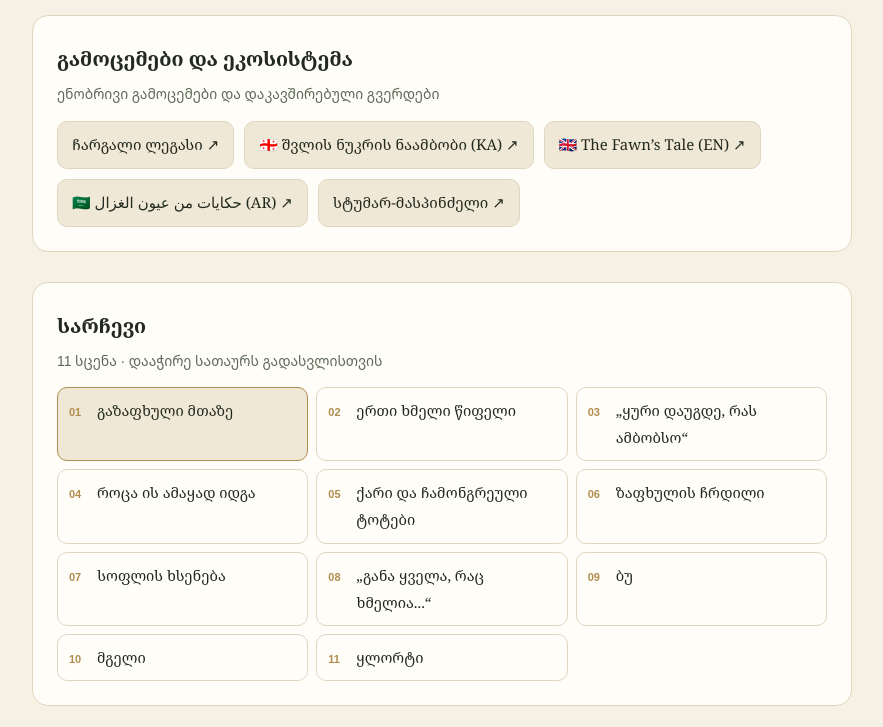
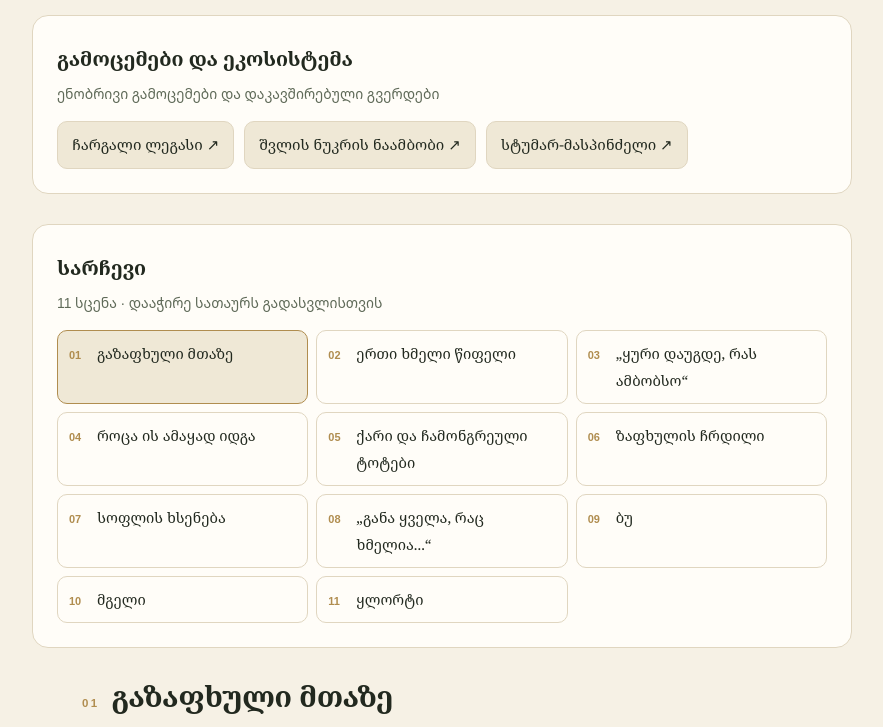
Before and after one commit to mediterraneanco-sketch/Khmelitsipeli, a plain HTML site: page index.html in a window 1280 px wide. Shown: the part 1120-1847 px from the top of the page, without its empty margins (198-1081 px from the left). Drawn offline with Linux system fonts and the light colour scheme.

Commit message:
Update index.html

```diff
--- a/index.html
+++ b/index.html
@@ -310,15 +310,7 @@ html[lang="ar"] .totop{right:auto; left:18px}
     },
     {
       href: "https://mediterraneanco-sketch.github.io/fawns-tale/",
-      label: { ka: "🇬🇪 შვლის ნუკრის ნაამბობი (KA) ↗", en: "🇬🇧 The Fawn’s Tale (EN) ↗", ar: "🇸🇦 حكايات من عيون الغزال (AR) ↗" }
-    },
-    {
-      href: "https://mediterraneanco-sketch.github.io/fawns-tale/",
-      label: { ka: "🇬🇧 The Fawn’s Tale (EN) ↗", en: "🇬🇪 Shvlis Nukris Naambobi (KA) ↗", ar: "🇬🇪 حكاية الظبي (KA) ↗" }
-    },
-    {
-      href: "https://mediterraneanco-sketch.github.io/fawns-tale/",
-      label: { ka: "🇸🇦 حكايات من عيون الغزال (AR) ↗", en: "🇸🇦 Hikayat min ‘Uyun al-Ghazal (AR) ↗", ar: "🇬🇧 The Fawn’s Tale (EN) ↗" }
+      label: { ka: "შვლის ნუკრის ნაამბობი ↗", en: "The Fawn’s Tale ↗", ar: "حكايات من عيون الغزال ↗" }
     },
     {
       href: "https://mediterraneanco-sketch.github.io/hg/index.html",
@@ -534,7 +526,7 @@ html[lang="ar"] .totop{right:auto; left:18px}
       type: "prose",
       paragraphs: {
         ka: [
-          { drop: true, text: "წიფელი დგას, დგას შეუშფოთრად, წარბშეუხრელად; არც ავს ამბობს, არც კარგსა. როცა ქარი უბერავს, სხვა ხეები ირწევიან, მხოლოდ ხმელი წიფელი არ ინძრევა; წინად კი, როცა იგი ჯანსაღად იყო, სიცოცხლით სავსე, ქარის ბერვაზე დაიწყებდა ზღვასავით ღელვას; მისი ტოტები და ფოთლები ჭექა-ქუხილივით ხმაურობას ასტეხდნენ. ხმელის წიფლის ტოტები ამაყად დედამიწას სცემდენ, ასკდებოდენ." },
+          { drop: true, text: "წიფელი დგას, დგას შეუშფოთრად, წარბშეუხრელად; არც ავს ამბობს, არც კარგსა. როცა ქარი უბერავს, სხვა ხეები ირწევიან, მხოლოდ ხმელი წიფელი არ ინძრევა; წინად კი, როცა იგი ჯანსაღად იყო, სიცოცხლით სავსე, ქარის ბერვაზე დაიწყებდა ზღვასავით ღელვას; მისი ტოტები და ფოთლები ჭექა-ქუხილივით ხმაურობას ასტეხდენ. ხმელის წიფლის ტოტები ამაყად დედამიწას სცემდენ, ასკდებოდენ." },
           { text: "დიაღ, ეხლა ქარს ვეღარ მიჰყვება ხმელი წიფელი სხვა ხეებივით, ძველებურად, შეუპოვრად გულ-მკერდს ვეღარ უპყრობს ქარიშხალს. არ მოიდრიკება კი ხმელი წიფელი და, თუ მოსტყდება, იმისი რა ვსთქვათ... მოსტყდება, წაიქცევა, გვერდზე წაწვება, ფეხვები გამოჩნდებიან, აღმე თავაჭერილები, თითქოს ლოცულობდნენ, ღმერთს ევედრებოდნენ, შველასა სთხოვდენო." }
         ],
         en: [
```
